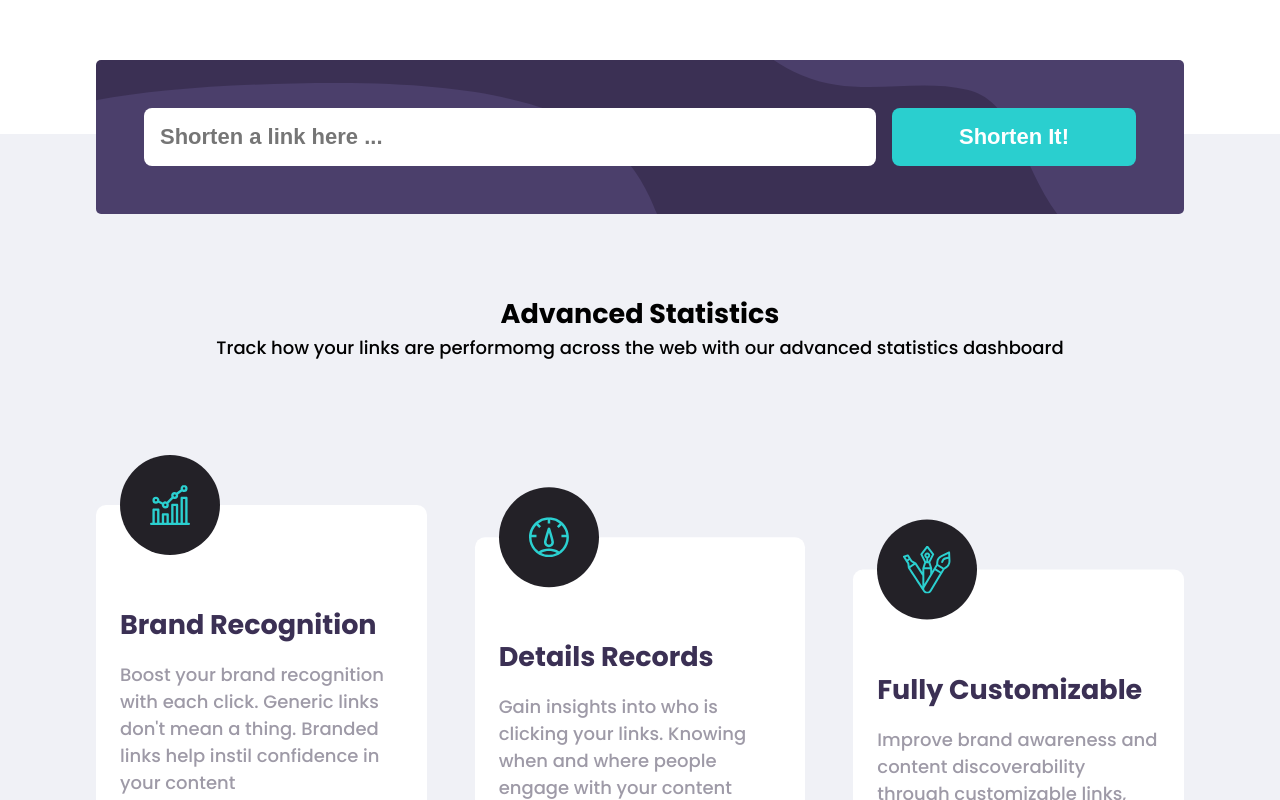
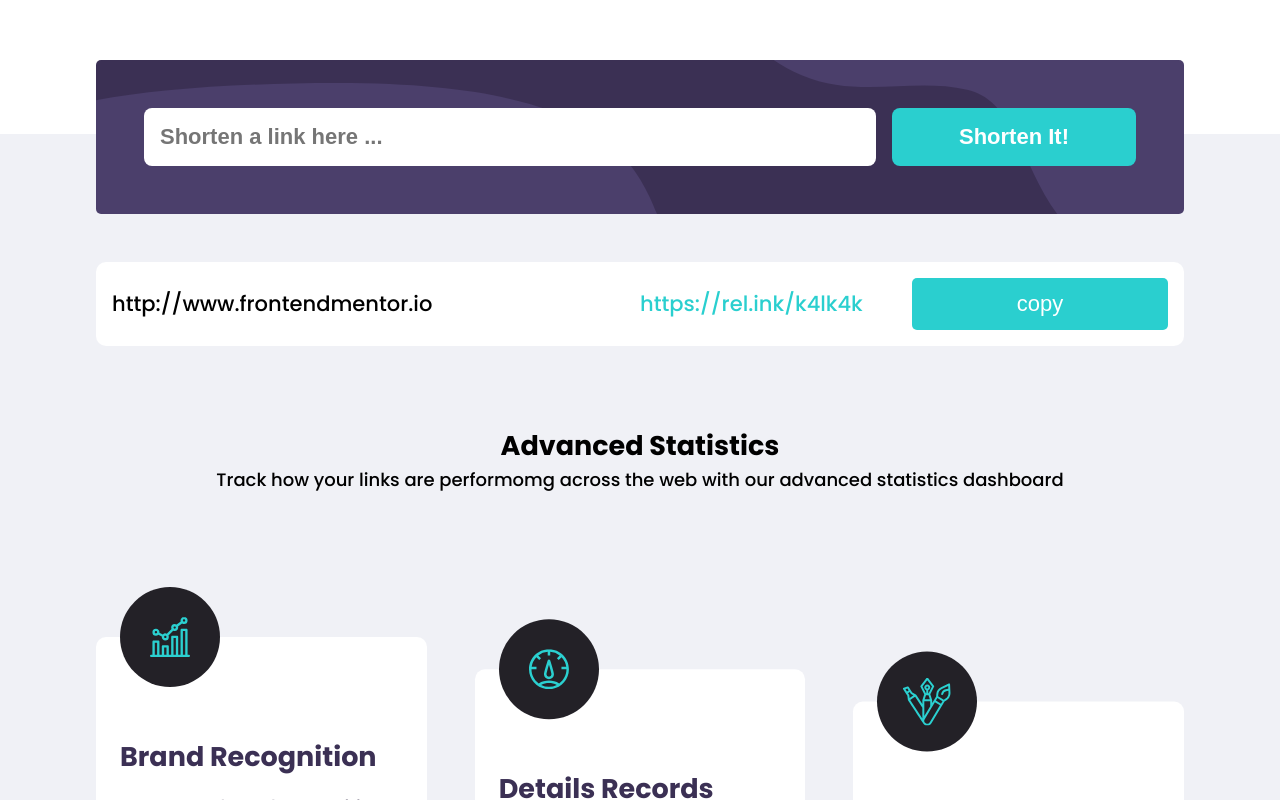
Before and after one commit to dvion0o0/url-shortening, a React (Create React App) app: page / in a window 1280 px wide. Shown: the part 660-1460 px from the top of the page. Built offline with nearby package versions, Linux system fonts and the light colour scheme; no server answers.

Commit message:
fetching remaining

```diff
--- a/src/components/services.js
+++ b/src/components/services.js
@@ -3,11 +3,12 @@ import ServiceCard from "./serviceCard";
 import Brand from "../assets/icon-brand-recognition.svg";
 import Record from "../assets/icon-detailed-records.svg";
 import Fully from "../assets/icon-fully-customizable.svg";
-
+import Shorten from "./shorten";
 const services = () => {
   return (
     <section className="services">
       <div className="services-center">
+        <Shorten />
         <h1> Advanced Statistics </h1>
         <p>
           Track how your links are performomg across the web with our advanced
--- /dev/null
+++ b/src/components/shorten.js
@@ -0,0 +1,18 @@
+import React from "react";
+
+const Shorten = () => {
+  return (
+    <section className="shorten">
+      <article className="shorten-card">
+        <h3>http://www.frontendmentor.io</h3>
+        <div className="underline"></div>
+        <div className="results">
+          <h3>https://rel.ink/k4lk4k</h3>
+          <button>copy</button>
+        </div>
+      </article>
+    </section>
+  );
+};
+
+export default Shorten;
--- a/src/components/sidebar.js
+++ b/src/components/sidebar.js
@@ -3,7 +3,6 @@ import { AppContext } from "../contextapi/context";
 
 const Sidebar = () => {
   const { show } = React.useContext(AppContext);
-  console.log(show);
   return (
     <aside className={`${show ? "sidebar show-sidebar" : "sidebar"}`}>
       <ul className="side-links">
--- a/src/contextapi/context.js
+++ b/src/contextapi/context.js
@@ -1,12 +1,45 @@
-import React, { useState } from "react";
+import React, { useState, useEffect } from "react";
 
 const AppContext = React.createContext();
 
+const apiUrl = "https://api.shrtco.de/v2/shorten?url=";
+
 const AppProvider = ({ children }) => {
+  const [value, setValue] = useState("m.com");
   const [show, SetShow] = useState(false);
-
+  const [result, setResult] = useState([]);
+  const [error, setError] = useState({ type: false, msg: "" });
+  console.log(error);
+  console.log(result);
   const toggle = () => {
     SetShow(!show);
+  };
+
+  const fetchResult = async () => {
+    const response = await fetch(`${apiUrl}${value}`);
+    const data = await response.json();
+    console.log(data);
+    const { ok } = data;
+    const { short_link, original_link, code } = data.result;
+    setResult({
+      id: code,
+      link: short_link,
+      original: original_link,
+      status: ok,
+    });
+  };
+
+  useEffect(() => {
+    fetchResult();
+  }, []);
+
+  const handleSubmit = () => {
+    if (value === "") {
+      setError({ type: true, msg: "Please enter url" });
+    } else if (result.status === "false") {
+      setError({ type: true, msg: "Enter a valid url" });
+    } else {
+    }
   };
 
   return (
--- a/src/styles.scss
+++ b/src/styles.scss
@@ -353,7 +353,7 @@ body {
 
 .services {
     background: #F0F1F6;
-    padding: 10rem 2rem 6rem 2rem;
+    padding: 8rem 2rem 6rem 2rem;
     text-align: center;
 
     .section-center {
@@ -533,3 +533,71 @@ footer {
         }
     }
 }
+
+// shorten
+
+.shorten {
+    margin-bottom: 5rem;
+
+    .shorten-card {
+        background: #ffffff;
+        padding: 1rem;
+        border-radius: 10px;
+
+        h3 {
+            font-weight: 500;
+            text-align: left;
+        }
+
+        .underline {
+            width: 100%;
+            height: 2px;
+            background: $neutralDarkViolet;
+            margin: 0.7rem 0;
+        }
+
+        .results {
+            display: grid;
+            gap: 1rem;
+
+            h3 {
+                color: $primaryCyan;
+                text-align: left;
+            }
+
+            button {
+                background: $primaryCyan;
+                padding: 0.8rem;
+                color: #ffffff;
+                border: transparent;
+                outline: transparent;
+                border-radius: 5px;
+                font-size: 22px;
+                font-weight: 500;
+                transition: 0.4s all linear;
+                cursor: pointer;
+
+                &:hover {
+                    background: $primaryDarkViolet;
+                }
+            }
+        }
+    }
+}
+
+@media screen and (min-width:768px) {
+    .shorten-card {
+        display: grid;
+        grid-template-columns: 1fr 1fr;
+        align-items: center;
+
+        .underline {
+            display: none;
+        }
+
+        .results {
+            grid-template-columns: 1fr 1fr;
+            align-items: center;
+        }
+    }
+}
--- a/styles/styles.css
+++ b/styles/styles.css
@@ -305,7 +305,7 @@ body {
 
 .services {
   background: #F0F1F6;
-  padding: 10rem 2rem 6rem 2rem;
+  padding: 8rem 2rem 6rem 2rem;
   text-align: center;
 }
 
@@ -465,4 +465,68 @@ footer .footer-center .social-icons img {
     align-self: start;
   }
 }
+
+.shorten {
+  margin-bottom: 5rem;
+}
+
+.shorten .shorten-card {
+  background: #ffffff;
+  padding: 1rem;
+  border-radius: 10px;
+}
+
+.shorten .shorten-card h3 {
+  font-weight: 500;
+  text-align: left;
+}
+
+.shorten .shorten-card .underline {
+  width: 100%;
+  height: 2px;
+  background: #232127;
+  margin: 0.7rem 0;
+}
+
+.shorten .shorten-card .results {
+  display: grid;
+  gap: 1rem;
+}
+
+.shorten .shorten-card .results h3 {
+  color: #2acfcf;
+  text-align: left;
+}
+
+.shorten .shorten-card .results button {
+  background: #2acfcf;
+  padding: 0.8rem;
+  color: #ffffff;
+  border: transparent;
+  outline: transparent;
+  border-radius: 5px;
+  font-size: 22px;
+  font-weight: 500;
+  transition: 0.4s all linear;
+  cursor: pointer;
+}
+
+.shorten .shorten-card .results button:hover {
+  background: #3b3054;
+}
+
+@media screen and (min-width: 768px) {
+  .shorten-card {
+    display: grid;
+    grid-template-columns: 1fr 1fr;
+    align-items: center;
+  }
+  .shorten-card .underline {
+    display: none;
+  }
+  .shorten-card .results {
+    grid-template-columns: 1fr 1fr;
+    align-items: center;
+  }
+}
 /*# sourceMappingURL=styles.css.map */
```
Also changed, not shown: 1 other file (tests, documents, lock files or other folders).
